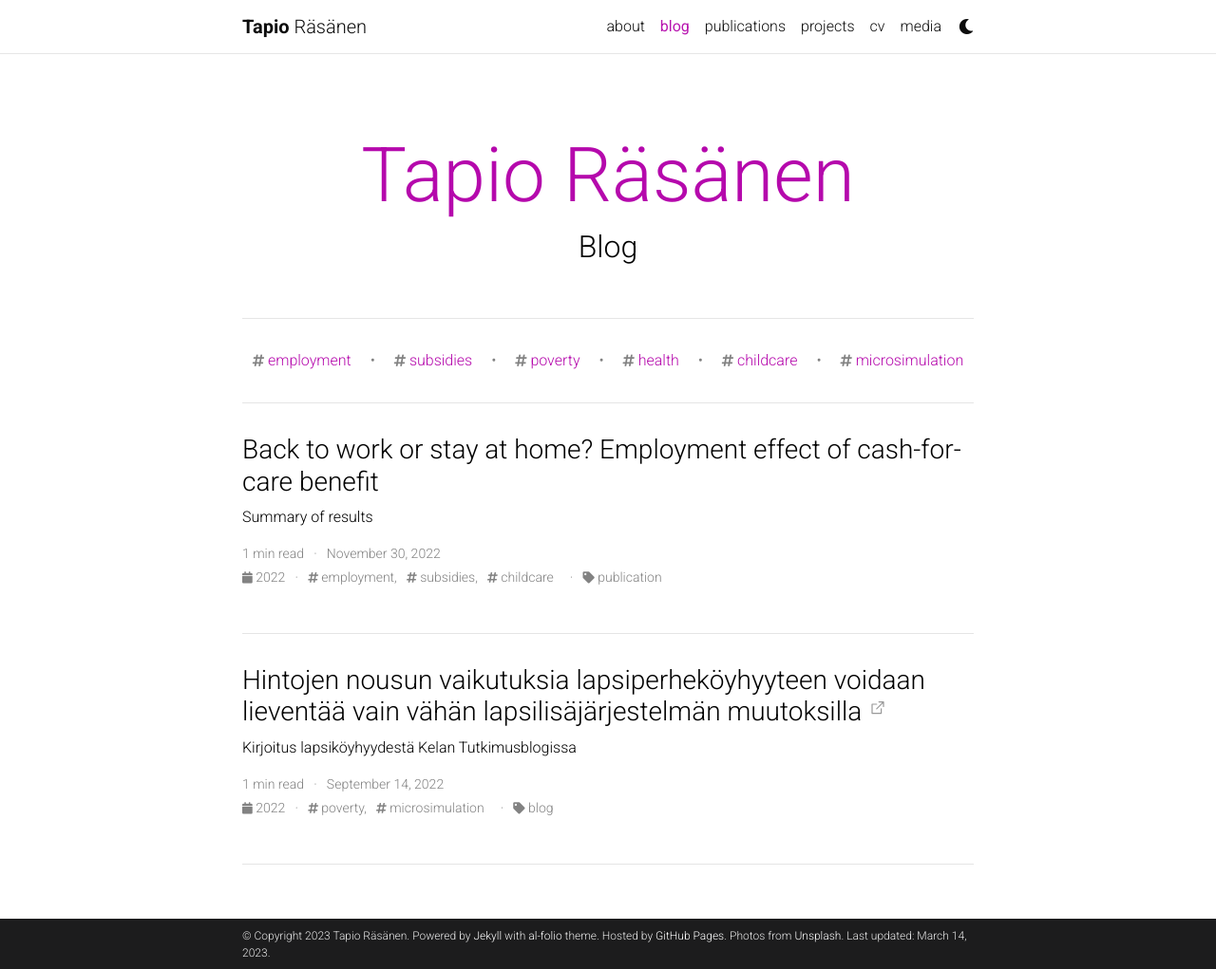
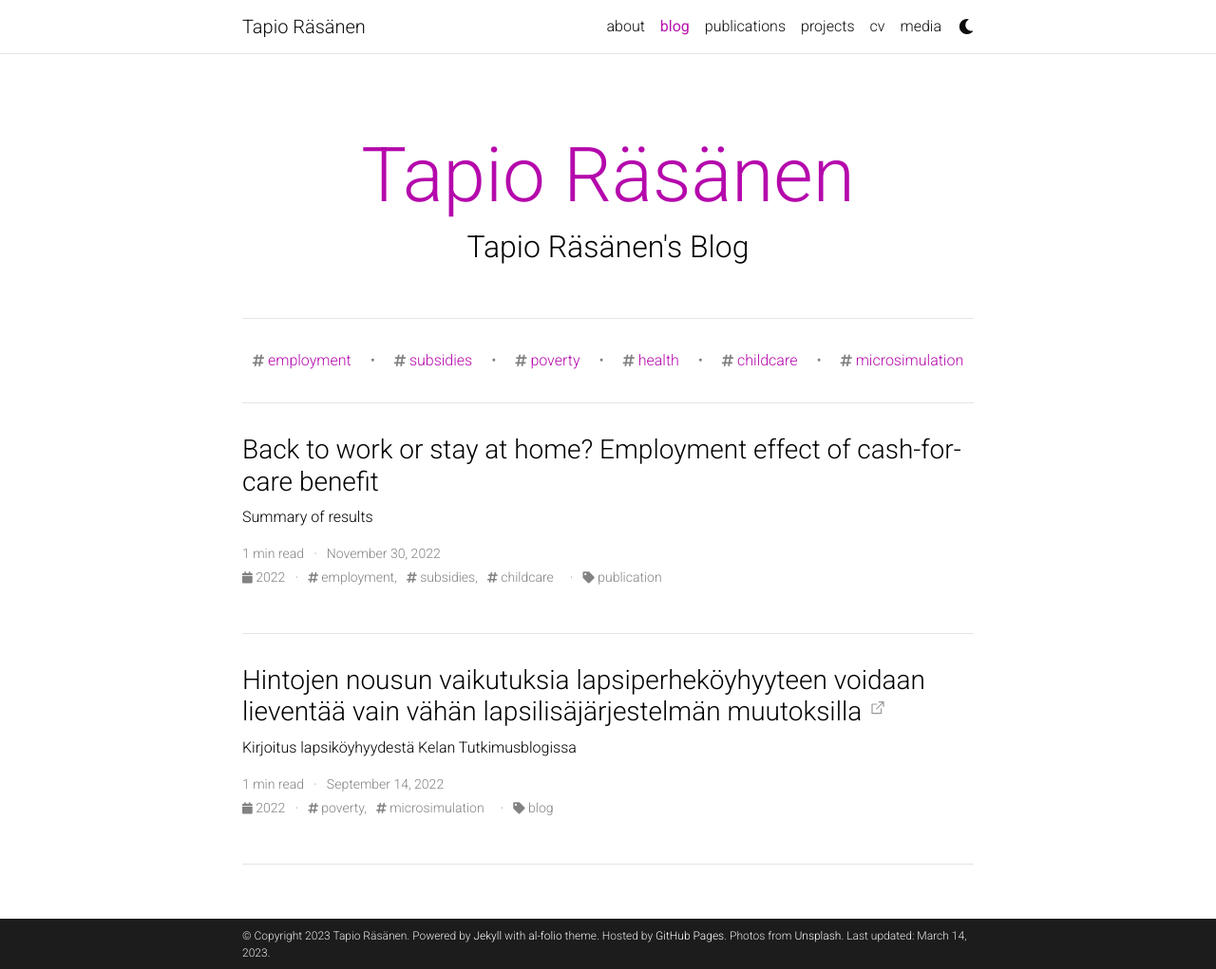
Before and after one commit to RasanenTapio/RasanenTapio.github.io, a Jekyll site: the page built from blog/index.html, in a window 1280 px wide and 1021 px high. Shown: the whole window at 95% size. Built offline with Jekyll 4.4.1, drawn with Linux system fonts in a browser that asks for light colours; full-size pictures stand in for the smaller copies a plugin makes; the list of posts is cut into pages by our own code; comment, search, counter and statistics services are not loaded; a style sheet for code colours, icons or effects is not loaded; part of the change alters nothing that is shown.

Commit message:
Update site title
Updated title, config, links and contact info

```diff
--- a/_config.yml
+++ b/_config.yml
@@ -2,21 +2,22 @@
 # Site settings
 # -----------------------------------------------------------------------------
 
-title: blank # the website title (if blank, full name will be used instead)
+title: Tapio Räsänen # the website title (if blank, full name will be used instead)
 first_name: Tapio
 middle_name:
 last_name: Räsänen
 email: tapio.rasanen@kela.fi
 description: > # the ">" symbol means to ignore newlines until "footer_text:"
-  A simple, whitespace theme for academics. Based on [*folio](https://github.com/bogoli/-folio) design.
+  Tapio Räsänen's homepage. I am a researcher at Social Insurance Institution of Finland, Kela,
+  and a Ph.D. student in economics at Jyväskylä University School of Business and Economics.
 footer_text: >
   Powered by <a href="https://jekyllrb.com/" target="_blank">Jekyll</a> with <a href="https://github.com/alshedivat/al-folio">al-folio</a> theme.
   Hosted by <a href="https://pages.github.com/" target="_blank">GitHub Pages</a>.
   Photos from <a href="https://unsplash.com" target="_blank">Unsplash</a>.
-keywords: jekyll, jekyll-theme, academic-website, portfolio-website  # add your own keywords or leave empty
+keywords: economics, homepage, academic-website, portfolio-website, kotisivu, taloustiede  # add your own keywords or leave empty
 
 lang: en # the language of your site (for example: en, fr, cn, ru, etc.)
-icon: ⚛️  # the emoji used as the favicon (alternatively, provide image name in /assets/img/)
+icon: 🔬  # the emoji used as the favicon (alternatively, provide image name in /assets/img/)
 
 url: RasanenTapio.github.io # the base hostname & protocol for your site
 baseurl: # the subpath of your site, e.g. /blog/
@@ -38,8 +39,8 @@ repo_theme_dark: dark           # https://github.com/anuraghazra/github-readme-s
 # -----------------------------------------------------------------------------
 # RSS Feed
 # -----------------------------------------------------------------------------
+# Take a look to https://github.com/jekyll/jekyll-feed for more customization
 # will use title and url fields
-# Take a look to https://github.com/jekyll/jekyll-feed for more customization
 
 rss_icon: false
 
@@ -67,7 +68,7 @@ og_image: # The site-wide (default for all links) Open Graph preview image
 # Social integration
 # -----------------------------------------------------------------------------
 
-github_username: # your GitHub user name
+github_username: RasanenTapio # your GitHub user name
 gitlab_username: # your GitLab user name
 twitter_username: TapioRasanen # your Twitter handle
 mastodon_username: masto.ai/@TapioRasanen # your mastodon instance+username in the format instance.tld/@username
@@ -82,7 +83,7 @@ quora_username: # your Quora username
 publons_id: # your ID on Publons
 research_gate_profile: Tapio-Raesaenen-2 # your profile on ResearchGate
 blogger_url: # your blogger URL
-work_url: # work page URL
+work_url: https://tietotarjotin.fi/yhteystieto/114632/tapio-rasanen # work page URL
 keybase_username: # your keybase user name
 wikidata_id: # your wikidata id
 dblp_url: # your DBLP profile url
@@ -97,7 +98,7 @@ facebook_id: # your facebook id
 discord_id: # your discord id (18-digit unique numerical identifier)
 
 contact_note: >
-  Follow me at Mastodon or contact me by email.
+  Follow me at Twitter, Mastodon or contact me by email.
 
 # -----------------------------------------------------------------------------
 # Analytics and search engine verification
@@ -115,7 +116,7 @@ bing_site_verification:  # out your bing-site-verification ID (Bing Webmaster)
 
 blog_name: Tapio Räsänen # blog_name will be displayed in your blog page
 blog_nav_title: blog # your blog must have a title for it to be displayed in the nav bar
-blog_description: Blog
+blog_description: Tapio Räsänen's Blog
 permalink: /blog/:year/:title/
 
 # Pagination
@@ -197,7 +198,7 @@ defaults:
   - scope:
       path: "assets/**/*.*"
     values:
-      sitemap: false
+      sitemap: true
 
 # -----------------------------------------------------------------------------
 # Jekyll Minifier
```
